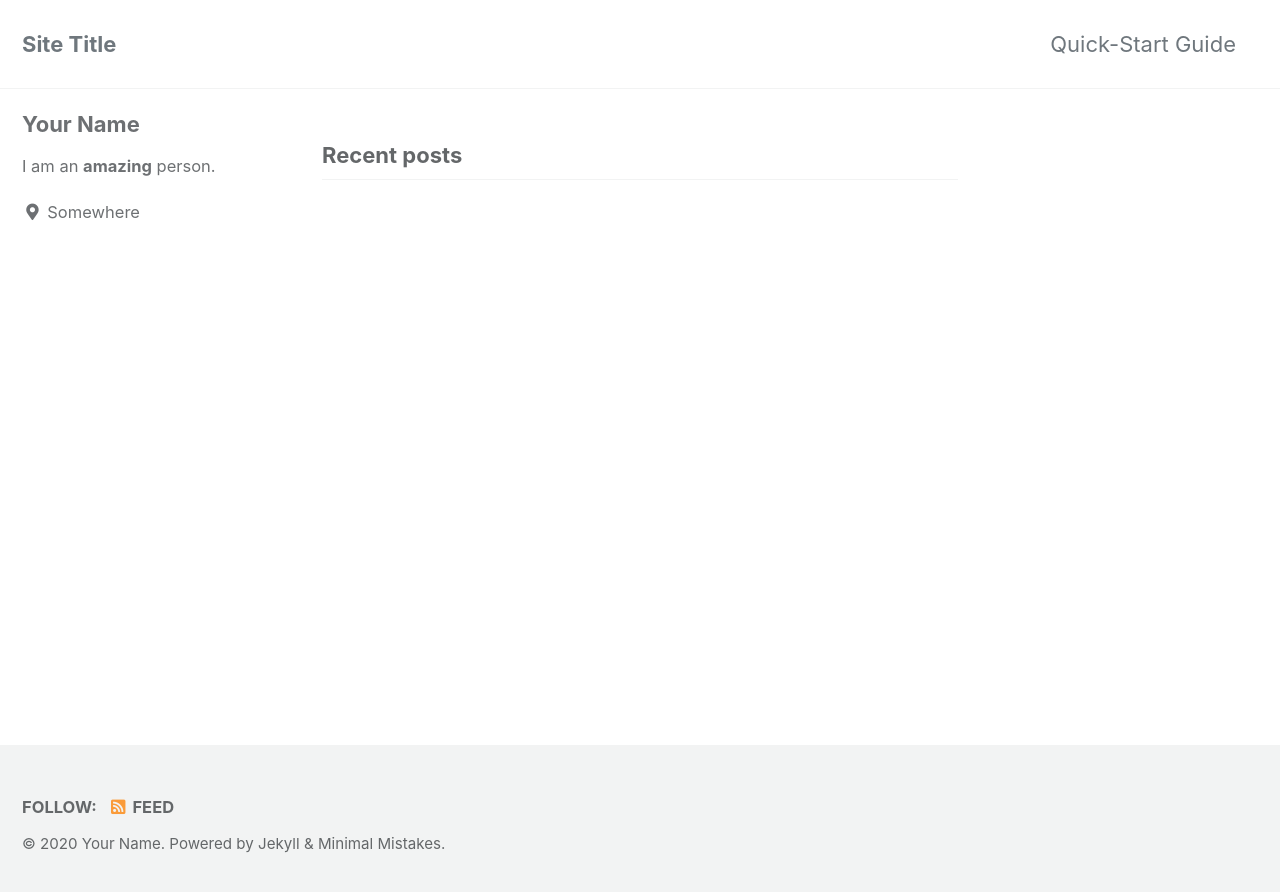
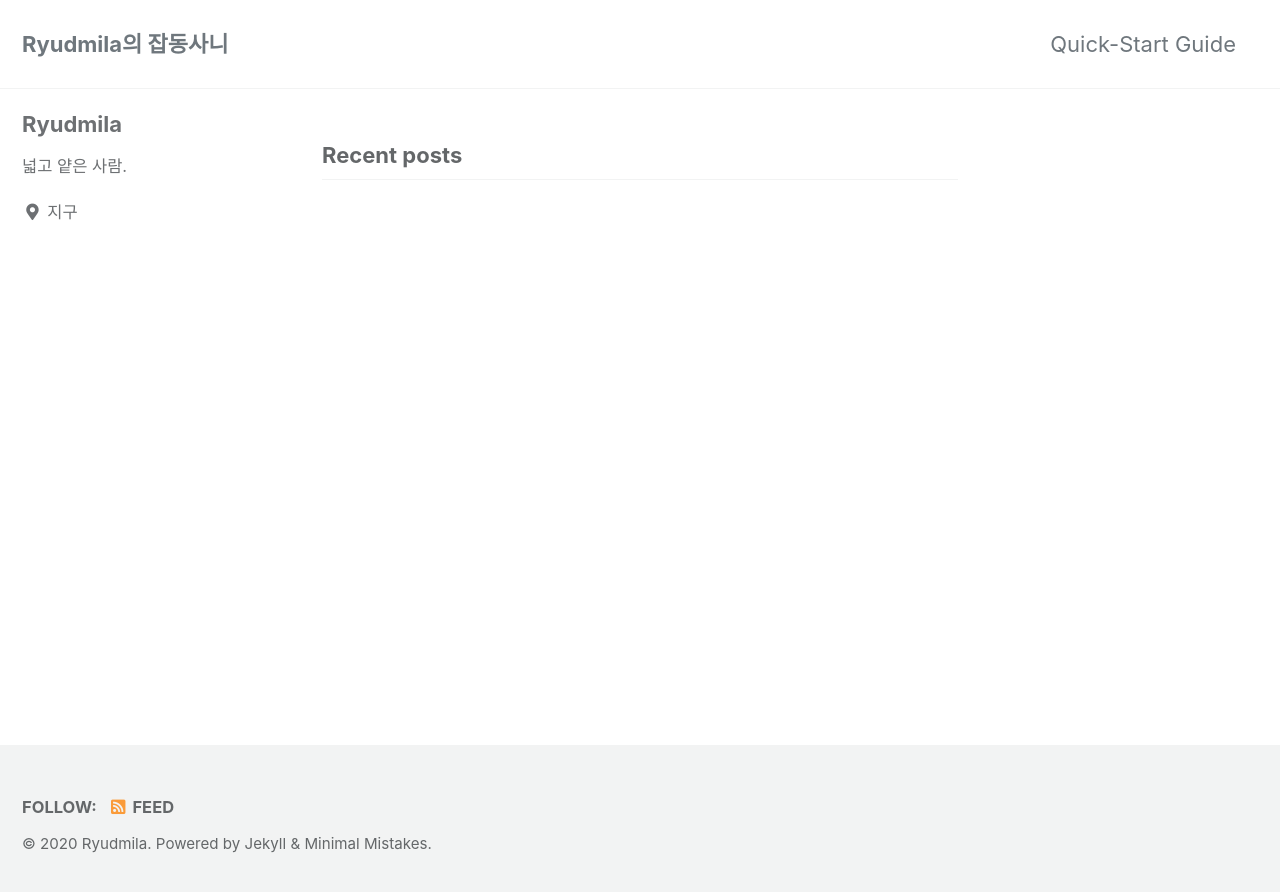
Before and after one commit to Ryudmila/dev, a Jekyll site: the page built from index.html, in a window 1280 px wide. Shown: the top 892 px of the page. Built offline with Jekyll 4.4.1, drawn with Linux system fonts in a browser that asks for light colours; cached includes are drawn as plain includes; the list of posts is cut into pages by our own code.

Commit message:
Update _config.yml

```diff
--- a/_config.yml
+++ b/_config.yml
@@ -16,11 +16,11 @@ minimal_mistakes_skin    : "default" # "air", "aqua", "contrast", "dark", "dirt"
 
 # Site Settings
 locale                   : "en-US"
-title                    : "Site Title"
+title                    : "Ryudmila의 잡동사니"
 title_separator          : "-"
 subtitle                 : # site tagline that appears below site title in masthead
-name                     : "Your Name"
-description              : "An amazing website."
+name                     : "Ryudmila"
+description              : "잡동사니"
 url                      : # the base hostname & protocol for your site e.g. "https://mmistakes.github.io"
 baseurl                  : # the subpath of your site, e.g. "/blog"
 repository               : # GitHub username/repo-name e.g. "mmistakes/minimal-mistakes"
@@ -93,10 +93,10 @@ analytics:
 
 # Site Author
 author:
-  name             : "Your Name"
+  name             : "Ryudmila"
   avatar           : # path of avatar image, e.g. "/assets/images/bio-photo.jpg"
-  bio              : "I am an **amazing** person."
-  location         : "Somewhere"
+  bio              : "넓고 얕은 사람."
+  location         : "지구"
   email            :
   links:
     - label: "Email"
```
